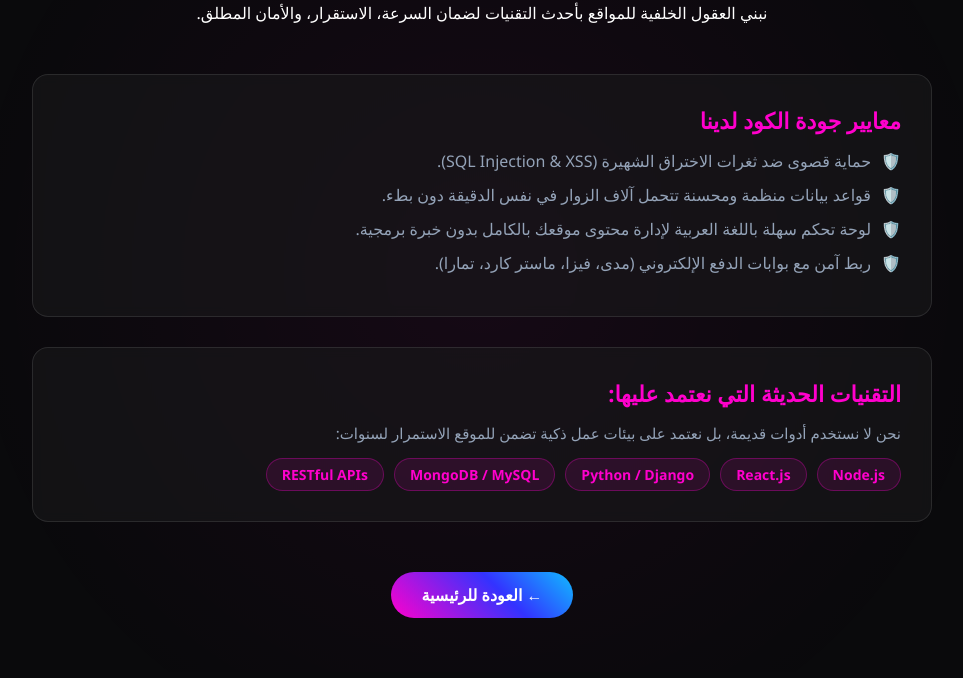
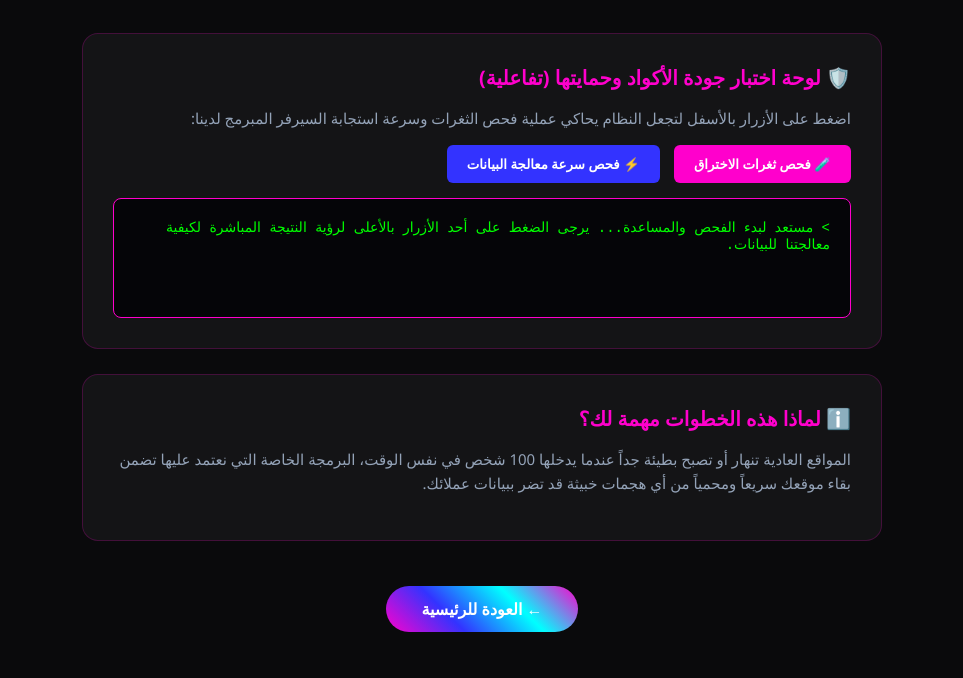
Before and after one commit to abdulreadhido-maker/9, a plain HTML site: page dev.html in a window 1280 px wide. Shown: the part 128-806 px from the top of the page, without its empty margins (158-1121 px from the left). Drawn offline with Linux system fonts and the light colour scheme.

Commit message:
Update dev.html

```diff
--- a/dev.html
+++ b/dev.html
@@ -7,64 +7,73 @@
 <style>
 :root {
   --primary-gradient: linear-gradient(45deg, #ff00cc, #3333ff, #00ffff, #ff00cc);
-  --secondary: #94a3b8;
   --bg-dark: #0a0a0c;
-  --card-bg: rgba(25, 25, 28, 0.6);
-  --border-color: rgba(255, 255, 255, 0.1);
-  --white: #ffffff;
+  --card-bg: rgba(25, 25, 28, 0.7);
+  --border-color: rgba(255, 0, 204, 0.2);
+  --text-sec: #94a3b8;
 }
 * { margin: 0; padding: 0; box-sizing: border-box; font-family: 'Segoe UI', sans-serif; }
-body { background: var(--bg-dark); color: white; padding: 60px 8%; min-height: 100vh; }
-body::before {
-  content: ""; position: fixed; top: 0; left: 0; width: 100%; height: 100%;
-  background: radial-gradient(circle at 50% 50%, rgba(255, 0, 204, 0.05), transparent 70%); z-index: -1;
-}
-.header { text-align: center; margin-bottom: 50px; }
-.header h1 { font-size: 40px; margin-bottom: 15px; background: var(--primary-gradient); -webkit-background-clip: text; -webkit-text-fill-color: transparent; background-size: 200%; }
-.container { max-width: 900px; margin: 0 auto; }
-.section-box { background: var(--card-bg); border: 1px solid var(--border-color); padding: 30px; border-radius: 16px; margin-bottom: 30px; backdrop-filter: blur(6px); }
-.section-box h2 { color: #ff00cc; margin-bottom: 15px; font-size: 22px; }
-.tech-tags { display: flex; gap: 10px; flex-wrap: wrap; margin-top: 15px; }
-.tag { background: rgba(255, 0, 204, 0.1); border: 1px solid rgba(255, 0, 204, 0.3); padding: 6px 15px; border-radius: 20px; color: #ff00cc; font-size: 14px; font-weight: bold; }
-ul { list-style: none; }
-ul li { margin-bottom: 12px; color: var(--secondary); display: flex; align-items: center; gap: 10px; }
-ul li::before { content: "🛡️"; }
-.back-btn { display: inline-block; padding: 12px 30px; background: var(--primary-gradient); background-size: 200%; border: none; border-radius: 50px; color: white; text-decoration: none; font-weight: bold; transition: 0.3s; margin-top: 20px; }
-.back-btn:hover { transform: translateY(-3px); box-shadow: 0 5px 15px rgba(255, 0, 204, 0.3); }
+body { background: var(--bg-dark); color: white; padding: 40px 5%; min-height: 100vh; }
+.container { max-width: 800px; margin: 0 auto; }
+.header { text-align: center; margin-bottom: 40px; }
+.header h1 { font-size: 35px; margin-bottom: 10px; background: var(--primary-gradient); -webkit-background-clip: text; -webkit-text-fill-color: transparent; background-size: 200%; }
+.box { background: var(--card-bg); border: 1px solid var(--border-color); padding: 30px; border-radius: 16px; margin-bottom: 25px; }
+h2 { color: #ff00cc; font-size: 20px; margin-bottom: 15px; }
+p { color: var(--text-sec); line-height: 1.6; font-size: 15px; margin-bottom: 15px; }
+
+/* أداة المحاكاة البرمجية */
+.terminal { background: #050508; border: 1px solid #ff00cc; border-radius: 8px; padding: 20px; font-family: 'Courier New', monospace; color: #00ff00; min-height: 120px; margin-top: 15px; white-space: pre-line; font-size: 14px; }
+.action-btn { background: #ff00cc; color: white; border: none; padding: 10px 20px; border-radius: 6px; font-weight: bold; cursor: pointer; transition: 0.2s; margin-left: 10px; }
+.action-btn:hover { opacity: 0.9; transform: translateY(-2px); }
+.btn-sec { background: #3333ff; }
+
+.back-btn { display: inline-block; padding: 12px 35px; background: var(--primary-gradient); border: none; border-radius: 50px; color: white; text-decoration: none; font-weight: bold; transition: 0.3s; margin-top: 20px; }
+.back-btn:hover { transform: scale(1.05); box-shadow: 0 5px 15px rgba(255, 0, 204, 0.3); }
 </style>
 </head>
 <body>
 
 <div class="container">
   <div class="header">
-    <h1>💻 برمجة وتطوير النظم والمنصات</h1>
-    <p>نبني العقول الخلفية للمواقع بأحدث التقنيات لضمان السرعة، الاستقرار، والأمان المطلق.</p>
+    <h1>💻 محاكي البرمجة النظيفة والأمان</h1>
+    <p>برمجتنا ترتكز على القوة والأمان. اختبر بنفسك أدناه كيف تعمل أنظمتنا البرمجية الخلفية لحمايتك.</p>
   </div>
 
-  <div class="section-box">
-    <h2>معايير جودة الكود لدينا</h2>
-    <ul>
-      <li>حماية قصوى ضد ثغرات الاختراق الشهيرة (SQL Injection & XSS).</li>
-      <li>قواعد بيانات منظمة ومحسنة تتحمل آلاف الزوار في نفس الدقيقة دون بطء.</li>
-      <li>لوحة تحكم سهلة باللغة العربية لإدارة محتوى موقعك بالكامل بدون خبرة برمجية.</li>
-      <li>ربط آمن مع بوابات الدفع الإلكتروني (مدى، فيزا، ماستر كارد، تمارا).</li>
-    </ul>
+  <!-- الأداة المساعدة التفاعلية للمحاكاة الكود -->
+  <div class="box">
+    <h2>🛡️ لوحة اختبار جودة الأكواد وحمايتها (تفاعلية)</h2>
+    <p>اضغط على الأزرار بالأسفل لتجعل النظام يحاكي عملية فحص الثغرات وسرعة استجابة السيرفر المبرمج لدينا:</p>
+
+    <button class="action-btn" onclick="runSecurityCheck()">🧪 فحص ثغرات الاختراق</button>
+    <button class="action-btn btn-sec" onclick="runSpeedTest()">⚡ فحص سرعة معالجة البيانات</button>
+
+    <div class="terminal" id="console-output">> مستعد لبدء الفحص والمساعدة... يرجى الضغط على أحد الأزرار بالأعلى لرؤية النتيجة المباشرة لكيفية معالجتنا للبيانات.</div>
   </div>
 
-  <div class="section-box">
-    <h2>التقنيات الحديثة التي نعتمد عليها:</h2>
-    <p style="color: var(--secondary); font-size: 15px;">نحن لا نستخدم أدوات قديمة، بل نعتمد على بيئات عمل ذكية تضمن للموقع الاستمرار لسنوات:</p>
-    <div class="tech-tags">
-      <span class="tag">Node.js</span>
-      <span class="tag">React.js</span>
-      <span class="tag">Python / Django</span>
-      <span class="tag">MongoDB / MySQL</span>
-      <span class="tag">RESTful APIs</span>
-    </div>
+  <div class="box">
+    <h2>ℹ️ لماذا هذه الخطوات مهمة لك؟</h2>
+    <p>المواقع العادية تنهار أو تصبح بطيئة جداً عندما يدخلها 100 شخص في نفس الوقت، البرمجة الخاصة التي نعتمد عليها تضمن بقاء موقعك سريعاً ومحمياً من أي هجمات خبيثة قد تضر ببيانات عملائك.</p>
   </div>
 
   <center><a href="index.html" class="back-btn">← العودة للرئيسية</a></center>
 </div>
 
+<script>
+function runSecurityCheck() {
+  let output = document.getElementById('console-output');
+  output.style.color = "#00ff00";
+  output.innerText = "> جاري بدء اختبار الأمان الاختراقي...\n";
+  setTimeout(() => { output.innerText += "> فحص جدار الحماية وقاعدة البيانات ضد هجمات SQL Injection...\n"; }, 500);
+  setTimeout(() => { output.innerText += "> [نجاح]: لم يتم العثور على أي ثغرات. الكود مشفر ومحمي بالكامل 100%!"; }, 1200);
+}
+
+function runSpeedTest() {
+  let output = document.getElementById('console-output');
+  output.style.color = "#00ffff";
+  output.innerText = "> جاري إرسال 5000 طلب وهمي في نفس الثانية للسيرفر لمعاينة السرعة...\n";
+  setTimeout(() => { output.innerText += "> جاري قياس زمن استجابة الـ APIs برمجياً...\n"; }, 500);
+  setTimeout(() => { output.innerText += "> [ممتاز]: زمن الاستجابة هو 42ms فقط (أسرع من 95% من مواقع الإنترنت التقليدية)."; }, 1200);
+}
+</script>
 </body>
 </html>
```
